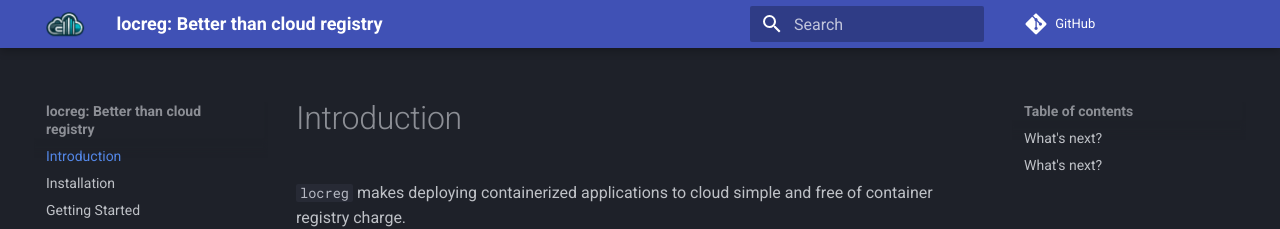
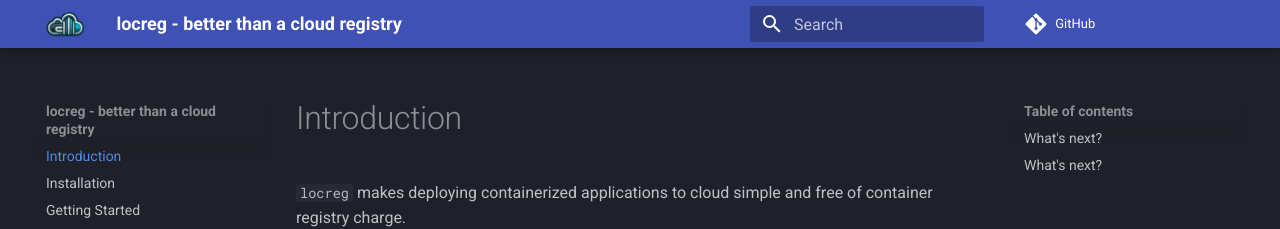
Before and after one commit to Uitware/locreg, an MkDocs documentation site: the page built from docs/index.md, in a window 1280 px wide. Shown: the top 229 px of the page. Built offline with MkDocs 1.6.1 and Material for MkDocs 9.7.7, drawn with Linux system fonts in a browser that asks for light colours; comment, search, counter and statistics services are not loaded.

Commit message:
Changed title

```diff
--- a/mkdocs.yml
+++ b/mkdocs.yml
@@ -1,4 +1,4 @@
-site_name: "locreg: Better than cloud registry"
+site_name: "locreg - better than a cloud registry"
 site_url: https://uitware.github.io/locreg/
 repo_url: https://github.com/Uitware/locreg
 edit_uri: edit/main/docs/
```
